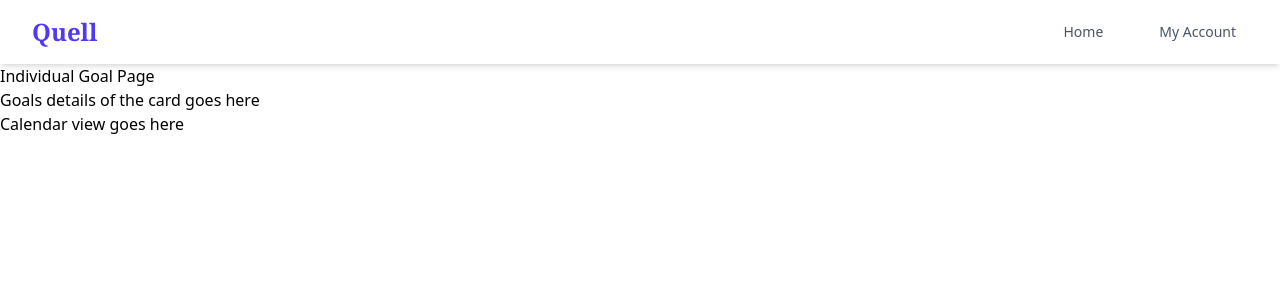
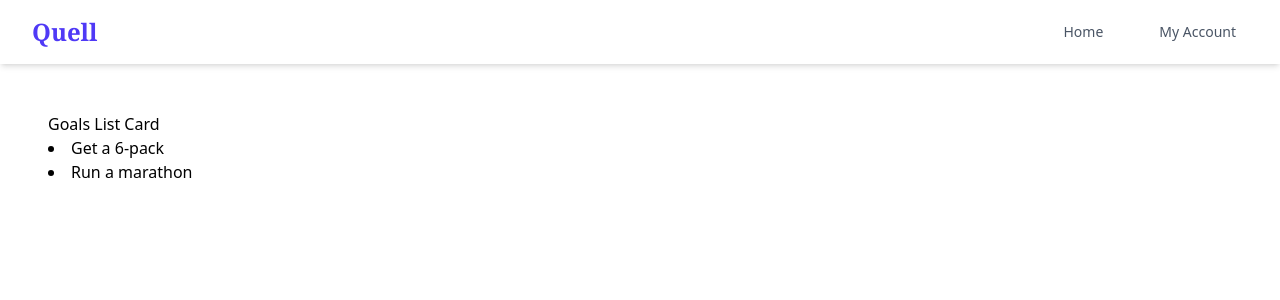
Before and after one commit to nontech/quell, a SvelteKit app: page /goal in a window 1280 px wide. Shown: the top 300 px of the page. Built offline with nearby package versions, Linux system fonts and the light colour scheme.

Commit message:
Consume data in svelte file from its corresponding js or ts file

```diff
--- a/src/routes/+layout.svelte
+++ b/src/routes/+layout.svelte
@@ -3,7 +3,7 @@
     let { children } = $props();
 </script>
 
-<nav class="bg-white shadow-md">
+<nav class="bg-white shadow-md mb-6">
     <div class="max-w-7xl mx-auto px-4 sm:px-6 lg:px-8">
         <div class="flex justify-between h-16 items-center">
             <!-- Logo -->
--- a/src/routes/+page.svelte
+++ b/src/routes/+page.svelte
@@ -1,10 +1,12 @@
-<h1>Home Page</h1>
+<h1 class="text-3xl font-bold m-6">
+    Your Goals
+</h1>
 
 <section>
     <h2>Your Goals</h2>
-    <p>
-        List of goals cards goes here
-    </p>
+    <h3>
+        <a href="/goal">Get a 6-pack</a>
+    </h3>
 </section>
 
 <section>
--- /dev/null
+++ b/src/routes/goal/+page.server.ts
@@ -0,0 +1,13 @@
+import { goals } from "./data";
+
+export function load() {
+  return {
+    goals_list: goals.map((goal) => ({
+      id: goal.id,
+      title: goal.title,
+      startDate: goal.startDate,
+      endDate: goal.endDate,
+      hoursInvestedPerWeek: goal.hoursInvestedPerWeek,
+    })),
+  };
+}
--- a/src/routes/goal/+page.svelte
+++ b/src/routes/goal/+page.svelte
@@ -1,9 +1,15 @@
-<h1>Individual Goal Page</h1>
+<script lang="ts">
+    let { data } = $props();
+</script>
 
-<section>
-    Goals details of the card goes here
-</section>
+<div class="m-12">
+    <h1>Goals List Card</h1>
 
-<section>
-    Calendar view goes here
-</section>
+    <section>
+        {#each data.goals_list as {id, title}}
+            <li>
+                <a href={`/goal/${title}`}>{title}</a>
+            </li>
+        {/each}
+    </section>
+</div>
--- /dev/null
+++ b/src/routes/goal/[slug]/+page.server.ts
@@ -0,0 +1,10 @@
+import { error } from "@sveltejs/kit";
+import { goals } from "../data";
+
+export function load({ params }) {
+  const goal = goals.find((goal) => goal.title === params.slug);
+  if (!goal) {
+    throw error(404, "Goal not found");
+  }
+  return { goal };
+}
--- /dev/null
+++ b/src/routes/goal/[slug]/+page.svelte
@@ -0,0 +1,13 @@
+<script lang="ts">
+    let { data } = $props();
+</script>
+
+<h1>Individual Goal Page</h1>
+
+<section>
+    <h1>{data.goal?.title}</h1>
+</section>
+
+<section>
+    Calendar view goes here
+</section>
--- /dev/null
+++ b/src/routes/goal/data.ts
@@ -0,0 +1,21 @@
+// TODO: Add a goal data type
+// Ideally, the data would come from a database, but for now, we'll use an array
+
+export const goals = [
+  {
+    id: 1,
+    title: "Get a 6-pack",
+    startDate: "2025-01-01",
+    endDate: "2025-01-01",
+    hoursInvestedPerWeek: 3,
+    frequency: "3x / week",
+  },
+  {
+    id: 2,
+    title: "Run a marathon",
+    startDate: "2025-01-01",
+    endDate: "2025-01-01",
+    hoursInvestedPerWeek: 2,
+    frequency: "2x / week",
+  },
+];
```
